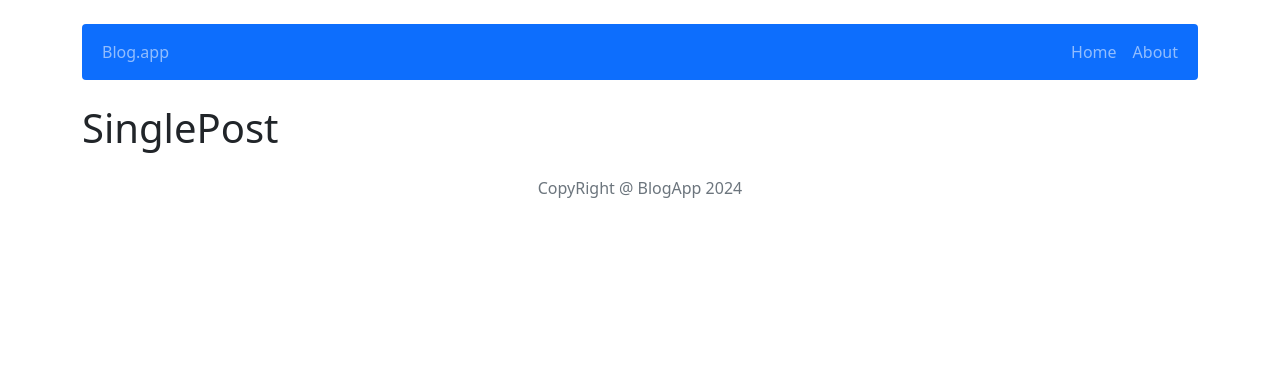
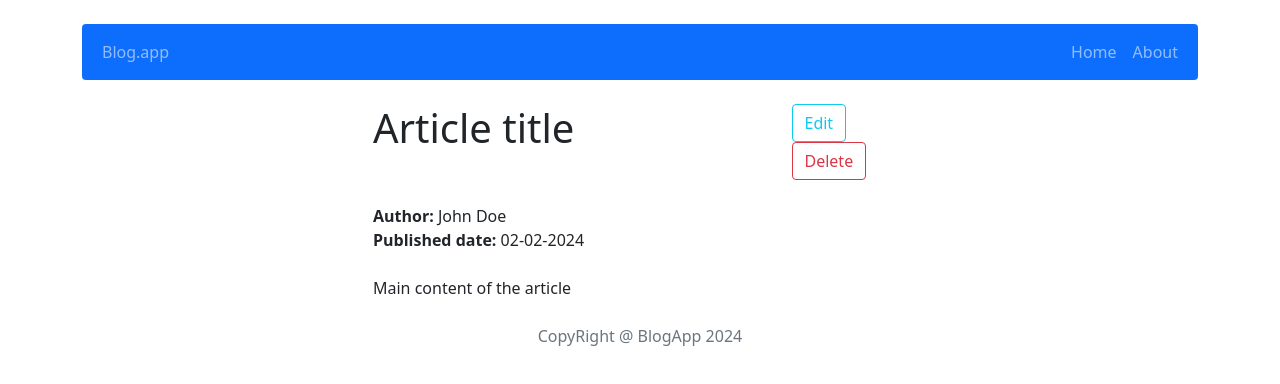
Before and after one commit to stelmonitos/blog-app-react, a React (Create React App) app: page /post/1 in a window 1280 px wide. Shown: the top 384 px of the page. Built offline with nearby package versions, Linux system fonts and the light colour scheme.

Commit message:
add SinglePost

```diff
--- a/src/components/features/Posts.js
+++ b/src/components/features/Posts.js
@@ -15,7 +15,7 @@ const Posts = () => {
                     <span><strong>Author: </strong></span>{post.author}<br />
                     <span><strong>Published date: </strong></span>{post.publishedDate}<br />
                     <p>{post.shortDescription}</p>
-                    <Link to={`/post/${post.id}`}>
+                    <Link to={`/post/${post.id}`} key={post.id}>
                         <Button>Read More</Button>
                     </Link>
                 </aritcle>
--- a/src/components/pages/SinglePost.js
+++ b/src/components/pages/SinglePost.js
@@ -1,8 +1,33 @@
+import { Button } from "react-bootstrap";
+import { getPostById } from "../../redux/postsRedux";
+import { useSelector } from "react-redux";
+import { useParams } from "react-router-dom";
 
 const SinglePost = () => {
+
+  const { id } = useParams();
+  const posts = useSelector(posts => getPostById(posts, id));
+  if (!posts) {
+    return (
+      <div className="container text-center">
+        <h1>Post not found :( </h1>
+      </div>
+    );
+  }
   return (
-    <div>
-      <h1>SinglePost</h1>
+    <div className="container col-6">
+      <div className="row">
+        <h1 className="col-md-9">{posts.title}</h1>
+        <div className="col-md-3">
+        <Button className="me-2" variant="outline-info">Edit</Button>
+        <Button variant="outline-danger">Delete</Button>
+        </div>
+      </div>
+      <div>
+        <p className="mb-0 mt-4"><strong>Author: </strong>{posts.author}</p>
+        <strong>Published date: </strong>{posts.publishedDate}<br />
+        <p className="mt-4">{posts.content}</p>
+      </div>
     </div>
   );
 }
--- a/src/redux/initialState.js
+++ b/src/redux/initialState.js
@@ -5,7 +5,7 @@ const initialState = {
             title: 'Article title',
             shortDescription: 'Short description of the article...',
             content: 'Main content of the article',
-            publishedDate: '02-02-2022',
+            publishedDate: '02-02-2024',
             author: 'John Doe'
         },
         {
@@ -13,7 +13,7 @@ const initialState = {
             title: 'Article title II',
             shortDescription: 'Short description of the article...',
             content: 'Main content of the article',
-            publishedDate: '02-02-2022',
+            publishedDate: '02-02-2023',
             author: 'John Doe'
         },
         {
--- a/src/redux/postsRedux.js
+++ b/src/redux/postsRedux.js
@@ -1,5 +1,7 @@
 //selectors
+export const getPostById = ({ posts }, id) => posts.find(post => post.id === id);
 export const getAllPosts = ({ posts }) => posts;
+;
 // actions
 const createActionName = actionName => `app/posts/${actionName}`;
 
```
